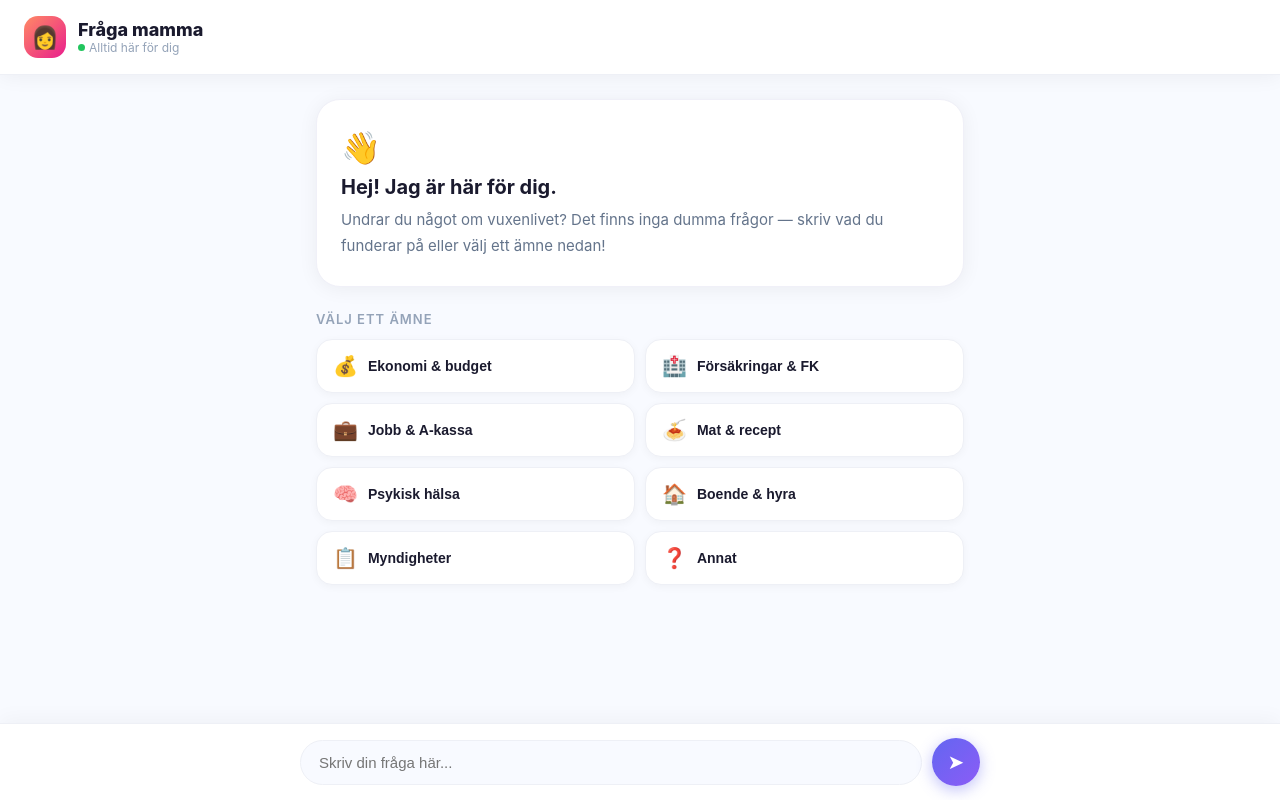
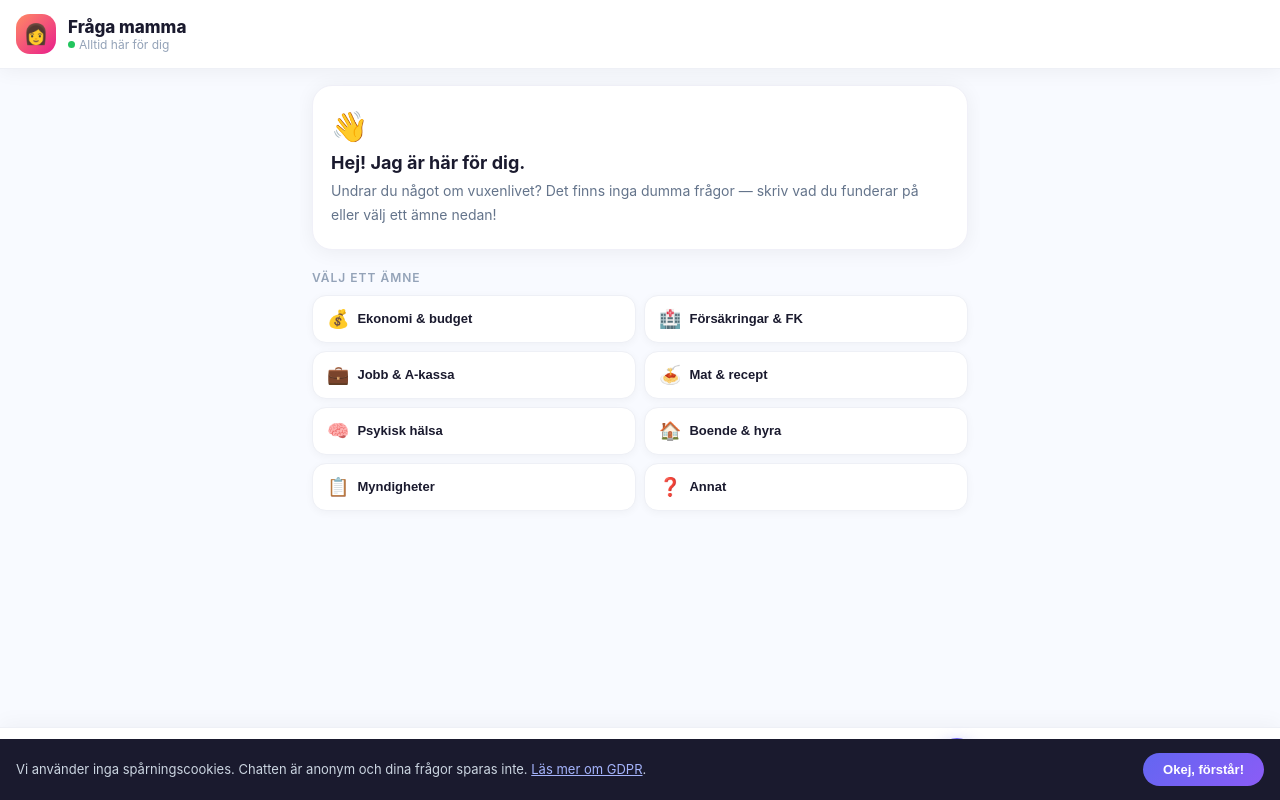
Before and after one commit to Fragamamma/fragamamma, a plain HTML site: page index.html in a window 1280 px wide. Drawn offline with Linux system fonts and the light colour scheme.

Commit message:
Refactor styles and add GDPR cookie banner
Adjusted various styles for header, avatar, chat, and buttons to improve layout and spacing. Added a GDPR cookie banner for compliance.

```diff
--- a/index.html
+++ b/index.html
@@ -25,7 +25,7 @@
     header {
       background: white;
       border-bottom: 1px solid #eef0f6;
-      padding: 16px 24px;
+      padding: 14px 16px;
       display: flex;
       align-items: center;
       gap: 12px;
@@ -35,72 +35,73 @@
       box-shadow: 0 1px 20px rgba(0,0,0,0.06);
     }
     .avatar {
-      width: 42px; height: 42px;
+      width: 40px; height: 40px;
       border-radius: 14px;
       background: linear-gradient(135deg, #ff8a65, #e91e8c);
       display: flex; align-items: center; justify-content: center;
-      font-size: 22px; flex-shrink: 0;
+      font-size: 20px; flex-shrink: 0;
     }
-    .header-title { font-weight: 800; font-size: 18px; color: #1a1a2e; }
+    .header-title { font-weight: 800; font-size: 17px; color: #1a1a2e; }
     .header-status { font-size: 12px; color: #94a3b8; display: flex; align-items: center; gap: 4px; }
     .dot { width: 7px; height: 7px; border-radius: 50%; background: #22c55e; display: inline-block; }
 
     #chat {
       flex: 1; overflow-y: auto;
-      padding: 24px 16px;
+      padding: 16px 12px;
       max-width: 680px; width: 100%; margin: 0 auto;
     }
 
     .welcome-box {
-      background: white; border-radius: 24px;
-      padding: 28px 24px;
+      background: white; border-radius: 20px;
+      padding: 22px 18px;
       box-shadow: 0 2px 20px rgba(0,0,0,0.06);
-      margin-bottom: 24px;
+      margin-bottom: 20px;
       border: 1px solid #f0f0f8;
     }
-    .welcome-box h2 { color: #1a1a2e; font-size: 20px; font-weight: 700; margin: 8px 0; }
-    .welcome-box p { color: #64748b; font-size: 15px; line-height: 1.7; }
+    .welcome-box h2 { color: #1a1a2e; font-size: 18px; font-weight: 700; margin: 8px 0 6px; }
+    .welcome-box p { color: #64748b; font-size: 14px; line-height: 1.7; }
 
     .section-label {
-      color: #94a3b8; font-size: 13px; font-weight: 600;
-      text-transform: uppercase; letter-spacing: 1px; margin-bottom: 12px;
+      color: #94a3b8; font-size: 12px; font-weight: 600;
+      text-transform: uppercase; letter-spacing: 1px; margin-bottom: 10px;
     }
 
     .category-grid {
-      display: grid; grid-template-columns: 1fr 1fr; gap: 10px;
-      margin-bottom: 32px;
+      display: grid; grid-template-columns: 1fr 1fr; gap: 8px;
+      margin-bottom: 28px;
     }
     .cat-btn {
-      padding: 14px 16px; border-radius: 16px;
+      padding: 12px 14px; border-radius: 14px;
       border: 1.5px solid #eef0f6; background: white;
-      color: #1a1a2e; cursor: pointer; font-size: 14px; font-weight: 600;
-      text-align: left; display: flex; align-items: center; gap: 10px;
+      color: #1a1a2e; cursor: pointer; font-size: 13px; font-weight: 600;
+      text-align: left; display: flex; align-items: center; gap: 8px;
       box-shadow: 0 2px 8px rgba(0,0,0,0.04);
       transition: all 0.15s;
+      -webkit-tap-highlight-color: transparent;
     }
-    .cat-btn:hover { border-color: #6366f1; box-shadow: 0 4px 12px rgba(99,102,241,0.15); }
-    .cat-emoji { font-size: 20px; }
+    .cat-btn:hover, .cat-btn:active { border-color: #6366f1; box-shadow: 0 4px 12px rgba(99,102,241,0.15); }
+    .cat-emoji { font-size: 18px; }
 
-    .message { display: flex; margin-bottom: 16px; align-items: flex-end; gap: 10px; }
+    .message { display: flex; margin-bottom: 14px; align-items: flex-end; gap: 8px; }
     .message.user { justify-content: flex-end; }
     .msg-avatar {
-      width: 34px; height: 34px; border-radius: 12px;
+      width: 32px; height: 32px; border-radius: 10px;
       background: linear-gradient(135deg, #ff8a65, #e91e8c);
       display: flex; align-items: center; justify-content: center;
-      font-size: 18px; flex-shrink: 0;
+      font-size: 16px; flex-shrink: 0;
     }
     .bubble {
-      max-width: 75%; border-radius: 20px;
-      padding: 13px 18px; font-size: 15px; line-height: 1.7;
+      max-width: 80%; border-radius: 18px;
+      padding: 12px 16px; font-size: 14px; line-height: 1.7;
     }
     .bubble.user {
       background: linear-gradient(135deg, #6366f1, #8b5cf6);
-      color: white; border-radius: 20px 20px 4px 20px;
+      color: white; border-radius: 18px 18px 4px 18px;
       box-shadow: 0 4px 15px rgba(99,102,241,0.3);
     }
     .bubble.assistant {
       background: white; color: #1a1a2e;
-      border-radius: 20px 20px 20px 4px;
+      border-radius: 18px 18px 18px 4px;
       box-shadow: 0 2px 12px rgba(0,0,0,0.07);
       border: 1px solid #f0f0f8;
     }
@@ -114,37 +115,75 @@
     .typing-dot:nth-child(3) { animation-delay: 0.4s; }
     @keyframes bounce { 0%,60%,100%{transform:translateY(0)} 30%{transform:translateY(-6px)} }
 
-    .pill-row { display: flex; flex-wrap: wrap; gap: 8px; justify-content: center; margin-top: 24px; }
+    .pill-row { display: flex; flex-wrap: wrap; gap: 6px; justify-content: center; margin-top: 20px; }
     .pill-btn {
-      padding: 8px 14px; border-radius: 50px;
+      padding: 7px 12px; border-radius: 50px;
       border: 1.5px solid #eef0f6; background: white;
-      color: #64748b; cursor: pointer; font-size: 13px; font-weight: 500;
+      color: #64748b; cursor: pointer; font-size: 12px; font-weight: 500;
+      -webkit-tap-highlight-color: transparent;
     }
 
     footer {
       background: white; border-top: 1px solid #eef0f6;
-      padding: 14px 16px; box-shadow: 0 -4px 20px rgba(0,0,0,0.04);
+      padding: 10px 12px 16px;
+      box-shadow: 0 -4px 20px rgba(0,0,0,0.04);
     }
-    .input-row { max-width: 680px; margin: 0 auto; display: flex; gap: 10px; align-items: center; }
+    .input-row { max-width: 680px; margin: 0 auto; display: flex; gap: 8px; align-items: center; }
     #userInput {
-      flex: 1; padding: 13px 18px; border-radius: 50px;
+      flex: 1; padding: 12px 16px; border-radius: 50px;
       border: 1.5px solid #eef0f6; font-size: 15px;
       outline: none; background: #f8faff; color: #1a1a2e;
       transition: border-color 0.2s;
+      -webkit-appearance: none;
     }
     #userInput:focus { border-color: #6366f1; }
     #sendBtn {
-      width: 48px; height: 48px; border-radius: 50%; border: none;
+      width: 46px; height: 46px; border-radius: 50%; border: none;
       background: linear-gradient(135deg, #6366f1, #8b5cf6);
-      color: white; cursor: pointer; font-size: 20px;
+      color: white; cursor: pointer; font-size: 18px;
       display: flex; align-items: center; justify-content: center;
       flex-shrink: 0; box-shadow: 0 4px 15px rgba(99,102,241,0.4);
       transition: all 0.2s;
+      -webkit-tap-highlight-color: transparent;
     }
     #sendBtn:disabled { background: #e2e8f0; box-shadow: none; cursor: default; }
+
+    /* GDPR-banner */
+    #cookie-banner {
+      position: fixed; bottom: 0; left: 0; right: 0;
+      background: #1a1a2e; color: white;
+      padding: 14px 16px;
+      display: flex; flex-wrap: wrap; gap: 10px;
+      align-items: center; justify-content: space-between;
+      z-index: 100; font-size: 13px; line-height: 1.5;
+    }
+    #cookie-banner p { flex: 1; min-width: 200px; color: #cbd5e1; }
+    #cookie-banner a { color: #a5b4fc; text-decoration: underline; }
+    #cookie-accept {
+      padding: 9px 20px; border-radius: 50px; border: none;
+      background: linear-gradient(135deg, #6366f1, #8b5cf6);
+      color: white; font-size: 13px; font-weight: 600;
+      cursor: pointer; white-space: nowrap;
+    }
+
+    /* Mobiloptimering */
+    @media (max-width: 480px) {
+      .category-grid { grid-template-columns: 1fr 1fr; gap: 7px; }
+      .cat-btn { padding: 10px 10px; font-size: 12px; gap: 6px; }
+      .cat-emoji { font-size: 16px; }
+      .bubble { max-width: 88%; font-size: 14px; }
+      .welcome-box h2 { font-size: 17px; }
+      footer { padding-bottom: env(safe-area-inset-bottom, 16px); }
+    }
   </style>
 </head>
 <body>
+  <!-- GDPR Cookie-banner -->
+  <div id="cookie-banner">
+    <p>Vi använder inga spårningscookies. Chatten är anonym och dina frågor sparas inte. <a href="https://www.imy.se/verksamhet/dataskydd/det-har-galler-enligt-gdpr/" target="_blank">Läs mer om GDPR</a>.</p>
+    <button id="cookie-accept" onclick="acceptCookies()">Okej, förstår!</button>
+  </div>
+
   <header>
     <div class="avatar">👩</div>
     <div>
@@ -155,7 +194,7 @@
 
   <div id="chat">
     <div class="welcome-box" id="welcome">
-      <div style="font-size:32px">👋</div>
+      <div style="font-size:30px">👋</div>
       <h2>Hej! Jag är här för dig.</h2>
       <p>Undrar du något om vuxenlivet? Det finns inga dumma frågor — skriv vad du funderar på eller välj ett ämne nedan!</p>
     </div>
@@ -183,6 +222,15 @@
   </footer>
 
   <script>
+    // GDPR-banner
+    if (localStorage.getItem('cookieOk')) {
+      document.getElementById('cookie-banner').style.display = 'none';
+    }
+    function acceptCookies() {
+      localStorage.setItem('cookieOk', '1');
+      document.getElementById('cookie-banner').style.display = 'none';
+    }
+
     const SYSTEM_PROMPT = `Du är "Fråga mamma" — en varm, klok och omtänksam digital mamma som hjälper unga vuxna som precis har eller ska flytta hemifrån. Du svarar på frågor om allt som rör vuxenlivet: ekonomi, budget, jobb, A-kassa, Försäkringskassan, försäkringar, hyresrätt, mat och matlagning, psykisk hälsa, myndigheter, blanketter, och allt annat en ung person kan behöva veta. Svara alltid på svenska, varmt och enkelt. Avsluta gärna med en uppmuntrande mening. Om det handlar om psykisk ohälsa, påminn om 1177 eller Mind självmordslinjen 90101.`;
 
     let messages = [];
@@ -190,8 +238,8 @@
     function formatText(text) {
       return text
         .replace(/\*\*(.*?)\*\*/g, '<strong>$1</strong>')
-        .replace(/^### (.+)$/gm, '<h3 style="font-size:15px;font-weight:700;margin:10px 0 4px;color:#1a1a2e">$1</h3>')
-        .replace(/^## (.+)$/gm, '<h2 style="font-size:16px;font-weight:700;margin:10px 0 4px;color:#1a1a2e">$1</h2>')
+        .replace(/^### (.+)$/gm, '<h3 style="font-size:14px;font-weight:700;margin:10px 0 4px;color:#1a1a2e">$1</h3>')
+        .replace(/^## (.+)$/gm, '<h2 style="font-size:15px;font-weight:700;margin:10px 0 4px;color:#1a1a2e">$1</h2>')
         .replace(/^- (.+)$/gm, '<li style="margin:4px 0;padding-left:4px">$1</li>')
         .replace(/(<li.*<\/li>)/gs, '<ul style="padding-left:18px;margin:6px 0">$1</ul>')
         .replace(/\n\n/g, '<br><br>')
@@ -217,7 +265,6 @@
       const sendBtn = document.getElementById('sendBtn');
       sendBtn.disabled = true;
 
-      // Skapa bubbla med typing-animation
       const chat = document.getElementById('chat');
       const msgDiv = document.createElement('div');
       msgDiv.className = 'message';
```
